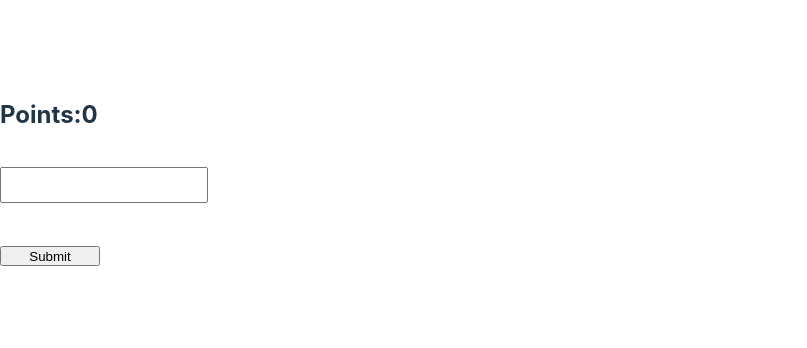
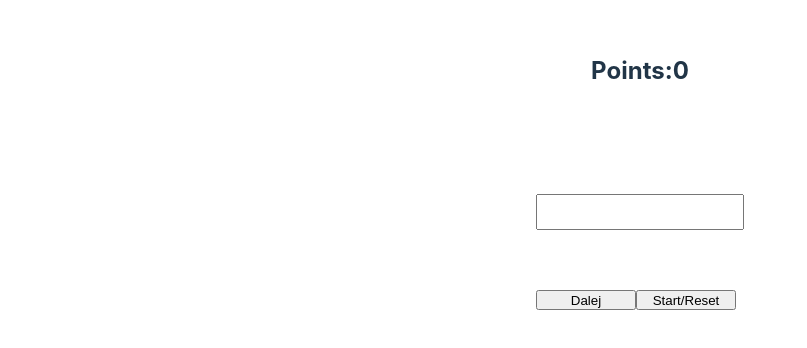
Before and after one commit to JKM3BT/PAW, a React (Vite) app in the folder Gra_Majewski/Majewski/: page / in a window 1280 px wide. Shown: the part 228-576 px from the top of the page, without its empty margins (0-807 px from the left). Built offline with nearby package versions, Linux system fonts and the light colour scheme.

Commit message:
2 bruh 2 work

```diff
--- a/Gra_Majewski/Majewski/src/App.css
+++ b/Gra_Majewski/Majewski/src/App.css
@@ -8,10 +8,17 @@
   height: 20px;
   text-align: center;
 }
-
-.all{
+body{
+  justify-content: center;
+}
+#all{
   display: flex;
   flex-direction: column;
-  justify-content: center;
-  align-content: center;
+  align-items: center;
 }
+#startOrReset{
+  margin-top: 20px;
+  width: 100px;
+  height: 20px;
+  text-align: center;
+}
--- a/Gra_Majewski/Majewski/src/App.jsx
+++ b/Gra_Majewski/Majewski/src/App.jsx
@@ -3,24 +3,52 @@ import './App.css'
 
 function App() {
   let i = 0;
-  let points = 0;
+  const [points, setPoints] = useState(0)
   const listOfQuestions = ["","Nazwa aktualnej stolicy Polski","Największym (powierzchniowo) państwem na świecie jest...",
   "Imię i nazwisko człowieka uznanego za odkrywcę Ameryki","Jak się mówi poprawnie: Lubuskie, czy Lubelskie?",
   "Wyspa, na której żyją Kangury?","Jaka jest poprawa forma: Arktyka, Antarktyka, czy Antarktyda?"];
 
-  const listOfAnswers = ["Warszawa","Rosja","Krzysztof Kolumb","To są dwa różne województwa","Australia","Wszystkie"];
+  const listOfAnswers = ["","warszawa","rosja","krzysztof kolumb","to są dwa różne województwa","australia","wszystkie"];
 
   const [question, setQuestion] = useState(listOfQuestions[i]);
   const [answer, setAnswer] = useState(listOfAnswers[i]);
 
+  function showTime(){
+    i=1;
+    setQuestion(listOfQuestions[i]);
+    setPoints(0);
+    answer_here = document.getElementById("answer_box").innerHTML = "";
+  }
+
+  function next(){
+    answer_here = document.getElementById("answer_box").value;
+    if (answer_here == answer){
+      setPoints(points+1);
+      i++;
+      setQuestion(listOfQuestions[i]);
+      setAnswer(listOfAnswers[i]);
+      pytanie_here = document.getElementById("pytanie").innerHTML = question;
+    }
+    else{
+      i++;
+      setQuestion(listOfQuestions[i]);
+      pytanie_here = document.getElementById("pytanie").innerHTML = question;
+    }
+    return i
+  }
+
   return (
-    <div id='all'>
+    <section id='all'>
       <h2>Points:{points}</h2>
-      <h1>{question}</h1>
-      <input id='answer_box' type='text'/>
-      <br/>
-      <input id="submit_answer" type='submit' title="Sprawdź"/>
-    </div>
+      <h1 id="pytanie">{question}</h1>
+      <form>
+        <input id='answer_box' type='text'/>
+        <br/>
+        <input id="submit_answer" type='button' value="Dalej" onClick={next}/>
+        <input id="startOrReset" type='button' value="Start/Reset" onClick={showTime}/>
+      </form>
+
+    </section>
   )
 }
 
```
